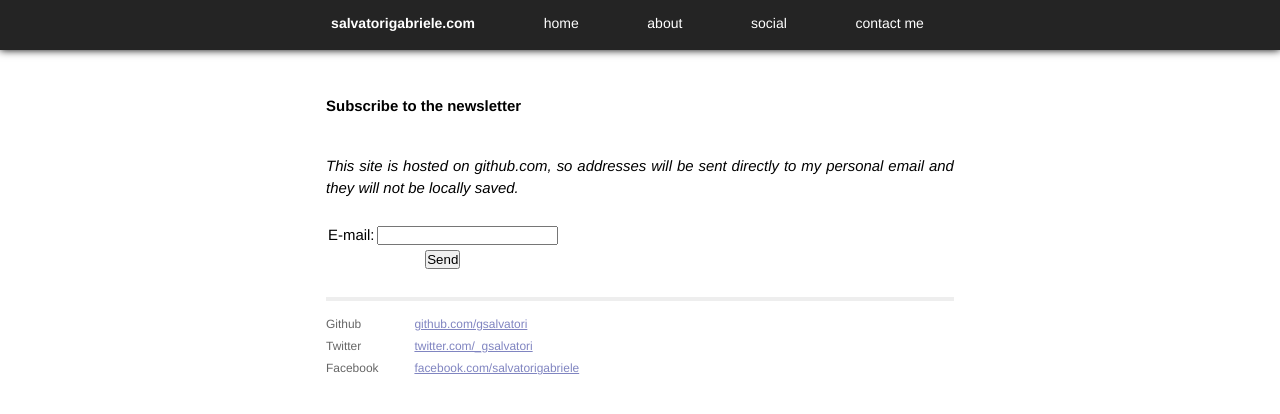
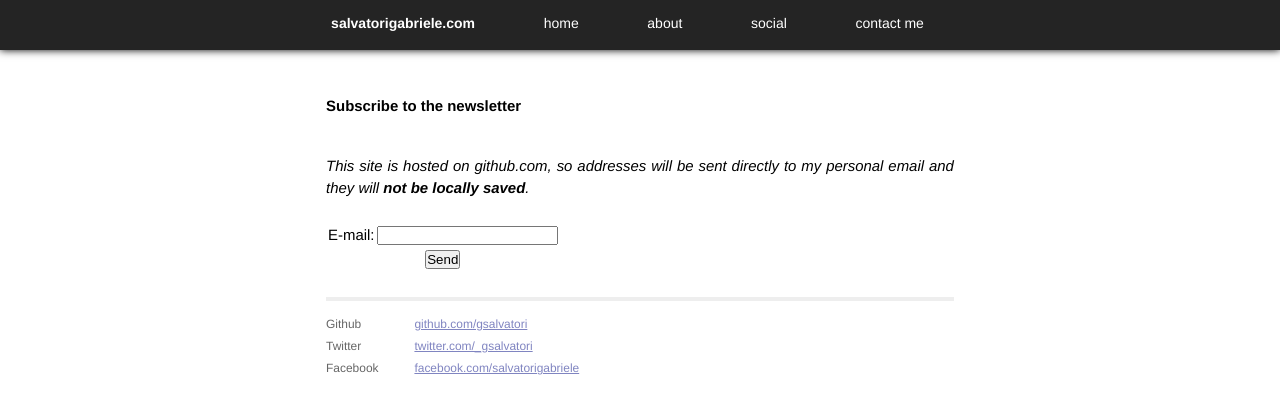
Before and after one commit to gsalvatori/salvatorigabriele.com, a Jekyll site: the page built from subscribe.html, in a window 1280 px wide. Shown: the top 414 px of the page. Built offline with Jekyll 4.4.1, drawn with Linux system fonts in a browser that asks for light colours; Markdown is read by kramdown in place of the engine named in the settings.

```diff
--- a/subscribe.html
+++ b/subscribe.html
@@ -6,7 +6,7 @@ title: salvatorigabriele.com
 <div id="home">
 
   <h1>Subscribe to the newsletter</h1><br>
-  <i>This site is hosted on github.com, so addresses will be sent directly to my personal email and they will not be locally saved.</i><br><br>
+  <i>This site is hosted on github.com, so addresses will be sent directly to my personal email and they will <b>not be locally saved</b>.</i><br><br>
 
 <form>
   <table>
```
